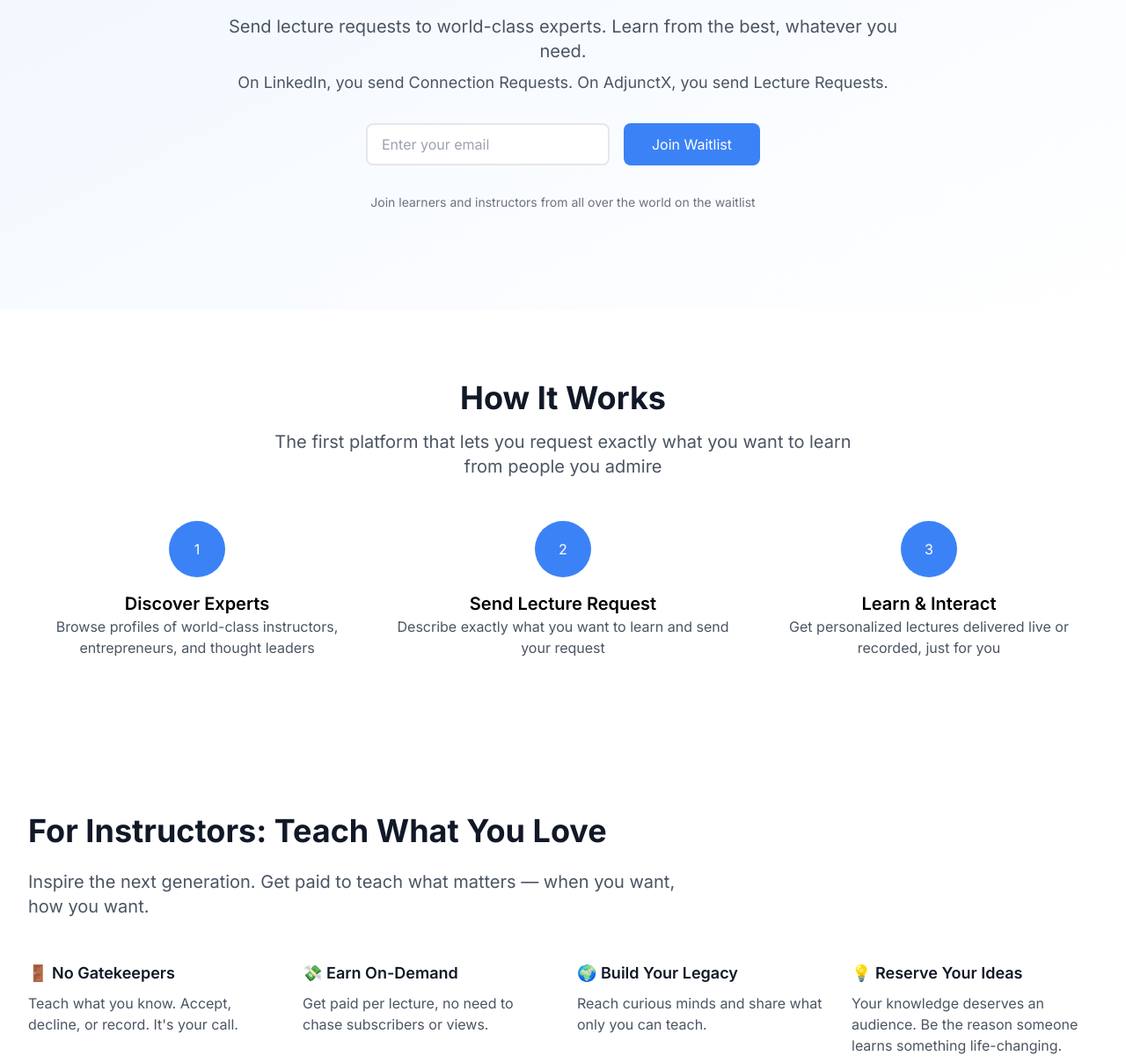
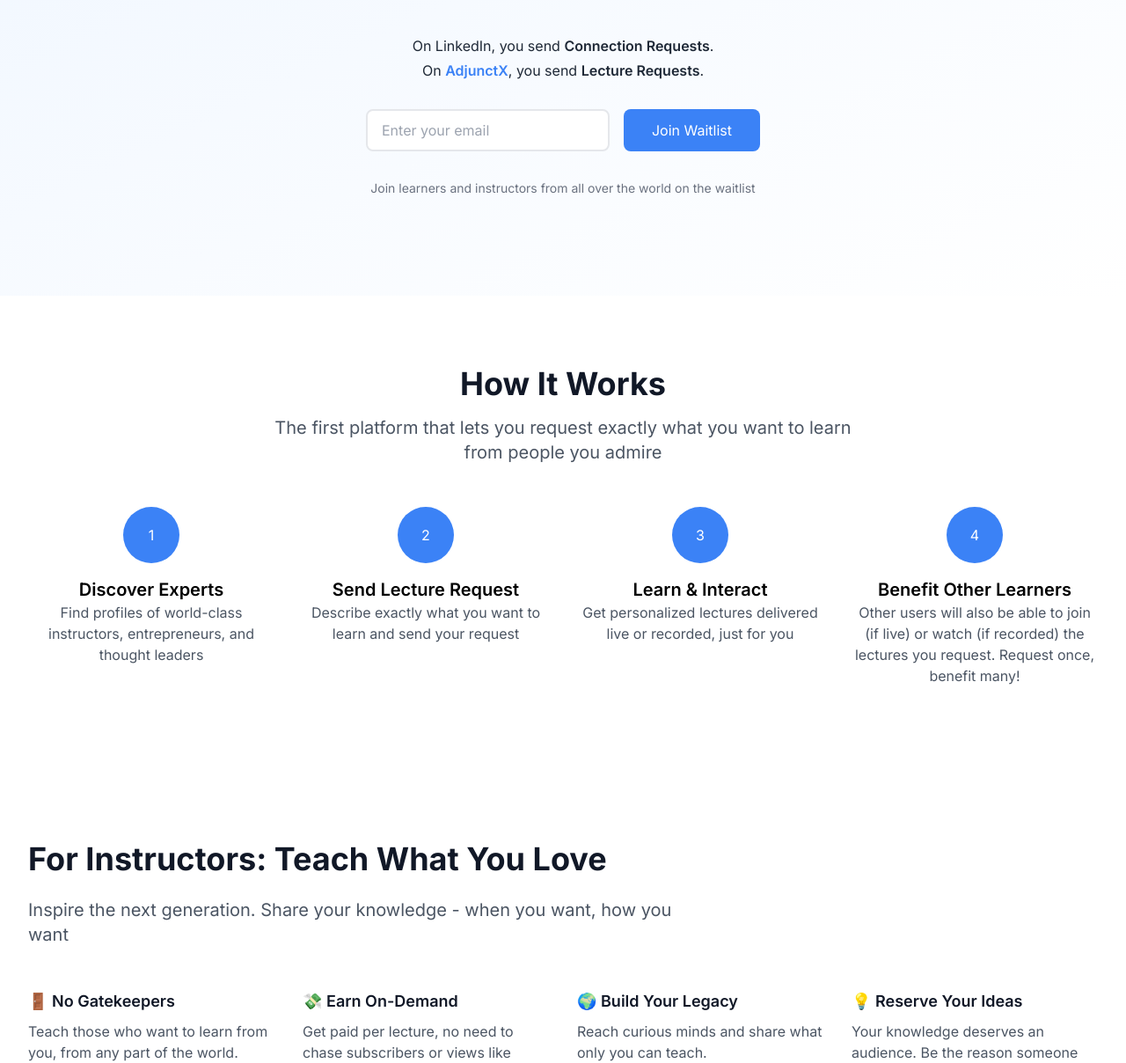
Before and after one commit to mumtahinamomo/AdjunctX, a plain HTML site: page index.html in a window 1280 px wide. Shown: the part 369-1577 px from the top of the page at 88% size. Drawn offline with nearby package versions, Linux system fonts and the light colour scheme.

Commit message:
Updated layout and fonts

```diff
--- a/index.html
+++ b/index.html
@@ -38,9 +38,9 @@
         Where Earth's Best Minds
         <span class="text-blue-500 block">Teach, On-Request</span>
       </h1>
-      <p class="text-xl text-gray-600 mb-8 max-w-3xl mx-auto">
-        Send lecture requests to world-class experts. Learn from the best, whatever you need.
-        <span class="block mt-2 text-lg">On LinkedIn, you send Connection Requests. On AdjunctX, you send Lecture Requests.</span>
+      <p class="mt-12 text-base font-medium text-gray-800 mb-8 max-w-3xl mx-auto">
+        <span class="block">On LinkedIn, you send <span class="font-semibold">Connection Requests</span>.</span>
+        <span class="block mt-1">On <span class="font-semibold text-blue-500">AdjunctX</span>, you send <span class="font-semibold">Lecture Requests</span>.</span>
       </p>
       <form class="flex flex-col sm:flex-row gap-4 max-w-md mx-auto mb-8">
         <input type="email" placeholder="Enter your email" required class="flex-1 h-12 px-4 rounded-lg border-2 border-gray-200 focus:border-blue-500" />
@@ -55,11 +55,11 @@
     <div class="max-w-7xl mx-auto px-4 sm:px-6 lg:px-8">
       <h2 class="text-3xl md:text-4xl font-bold text-gray-900 mb-4">How It Works</h2>
       <p class="text-xl text-gray-600 max-w-2xl mx-auto mb-12">The first platform that lets you request exactly what you want to learn from people you admire</p>
-      <div class="grid md:grid-cols-3 gap-8">
+      <div class="grid md:grid-cols-4 gap-8">
         <div>
           <div class="w-16 h-16 bg-blue-500 text-white rounded-full flex items-center justify-center mx-auto mb-4">1</div>
           <h3 class="text-xl font-semibold">Discover Experts</h3>
-          <p class="text-gray-600">Browse profiles of world-class instructors, entrepreneurs, and thought leaders</p>
+          <p class="text-gray-600">Find profiles of world-class instructors, entrepreneurs, and thought leaders</p>
         </div>
         <div>
           <div class="w-16 h-16 bg-blue-500 text-white rounded-full flex items-center justify-center mx-auto mb-4">2</div>
@@ -71,6 +71,11 @@
           <h3 class="text-xl font-semibold">Learn & Interact</h3>
           <p class="text-gray-600">Get personalized lectures delivered live or recorded, just for you</p>
         </div>
+        <div>
+          <div class="w-16 h-16 bg-blue-500 text-white rounded-full flex items-center justify-center mx-auto mb-4">4</div>
+          <h3 class="text-xl font-semibold">Benefit Other Learners</h3>
+          <p class="text-gray-600">Other users will also be able to join (if live) or watch (if recorded) the lectures you request. Request once, benefit many!</p>
+        </div>
       </div>
     </div>
   </section>
@@ -79,16 +84,16 @@
 <section class="bg-white py-24" id="for-instructors">
   <div class="max-w-7xl mx-auto px-4 sm:px-6 lg:px-8">
     <h2 class="text-4xl font-bold text-gray-900 mb-6">For Instructors: Teach What You Love</h2>
-    <p class="text-xl text-gray-600 mb-12 max-w-3xl">Inspire the next generation. Get paid to teach what matters — when you want, how you want.</p>
+    <p class="text-xl text-gray-600 mb-12 max-w-3xl">Inspire the next generation. Share your knowledge - when you want, how you want</p>
 
     <div class="grid md:grid-cols-4 gap-8 mb-16">
       <div>
         <h4 class="text-lg font-semibold text-gray-900 mb-2">🚪 No Gatekeepers</h4>
-        <p class="text-gray-600">Teach what you know. Accept, decline, or record. It's your call.</p>
+        <p class="text-gray-600">Teach those who want to learn from you, from any part of the world. Schedule a live session, upload recorded material or decline a lecture request. It’s your call.</p>
       </div>
       <div>
         <h4 class="text-lg font-semibold text-gray-900 mb-2">💸 Earn On-Demand</h4>
-        <p class="text-gray-600">Get paid per lecture, no need to chase subscribers or views.</p>
+        <p class="text-gray-600">Get paid per lecture, no need to chase subscribers or views like other platforms.</p>
       </div>
       <div>
         <h4 class="text-lg font-semibold text-gray-900 mb-2">🌍 Build Your Legacy</h4>
@@ -102,7 +107,7 @@
 
 
     <div class="bg-gray-50 rounded-xl p-8 shadow">
-      <h3 class="text-2xl font-bold text-gray-900 mb-6">Who We’re Looking For</h3>
+      <h3 class="text-2xl font-bold text-gray-900 mb-6">Instructors from Boardrooms, Industry, Classrooms, Labs, and Every Corner of Earth</h3>
       <div class="grid sm:grid-cols-2 md:grid-cols-3 gap-y-4 text-gray-800">
         <div class="flex items-center space-x-2">
           <span class="w-2 h-2 rounded-full bg-blue-500"></span>
```
